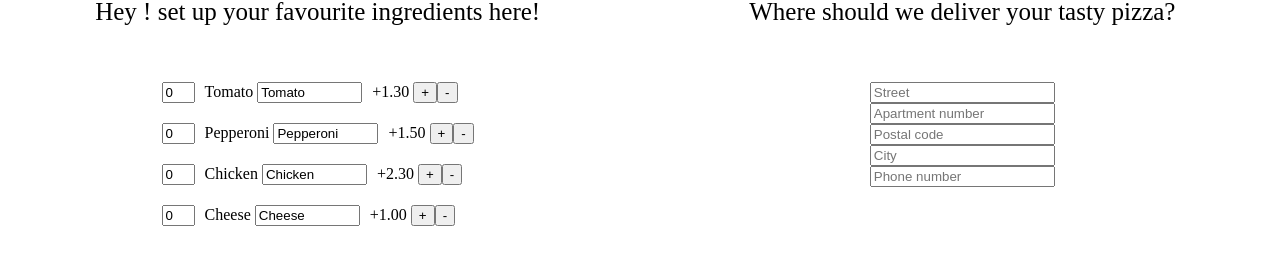
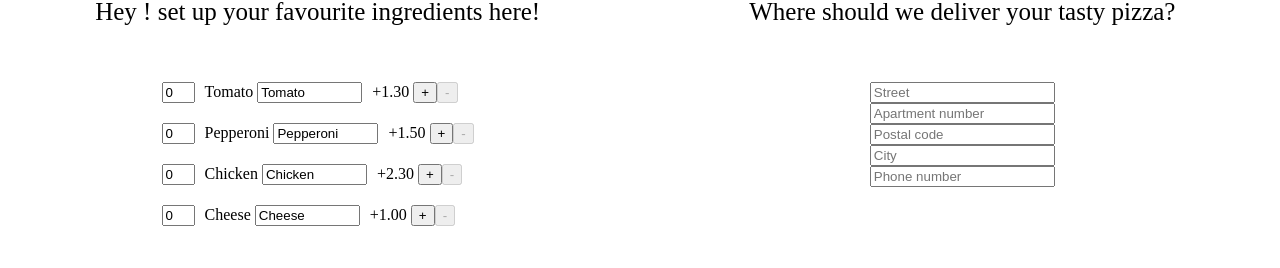
Before and after one commit to oDs1337/Marek-task-Angular-1, an Angular app: page / in a window 1280 px wide. Shown: the part 166-434 px from the top of the page. Built offline with nearby package versions, Linux system fonts and the light colour scheme.

Commit message:
blocked ability to order more than 9 ingredients and less than 0 ingredients

```diff
--- a/src/app/ingredients/ingredients.component.html
+++ b/src/app/ingredients/ingredients.component.html
@@ -9,8 +9,8 @@
     </div>
     <div class="ingredientPrice">
        +{{item.price}}
-       <button (click)="incrementData(i)">+</button>
-       <button (click)="decrementData(i)">-</button>
+       <button [disabled]="item.count>=maximumIngredientOrderNumber" (click)="incrementData(i)">+</button>
+       <button [disabled]="item.count<=minimumIngredientOrderNumber" (click)="decrementData(i)">-</button>
     </div>
   </div>
 </div>
--- a/src/app/ingredients/ingredients.component.ts
+++ b/src/app/ingredients/ingredients.component.ts
@@ -22,6 +22,15 @@ export class IngredientsComponent implements OnInit {
     },
   ];
 
+  maximumIngredientOrderNumber = 9;
+  minimumIngredientOrderNumber = 0;
+
+  constructor() {}
+
+  ngOnInit(): void {
+  }
+
+
   incrementData(index: number){
     const value = this.ingredientsList[index];
     value.count = value.count + 1;
@@ -31,9 +40,5 @@ export class IngredientsComponent implements OnInit {
     value.count = value.count - 1;
   }
 
-  constructor() {}
-
-  ngOnInit(): void {
-  }
 
 }
```
